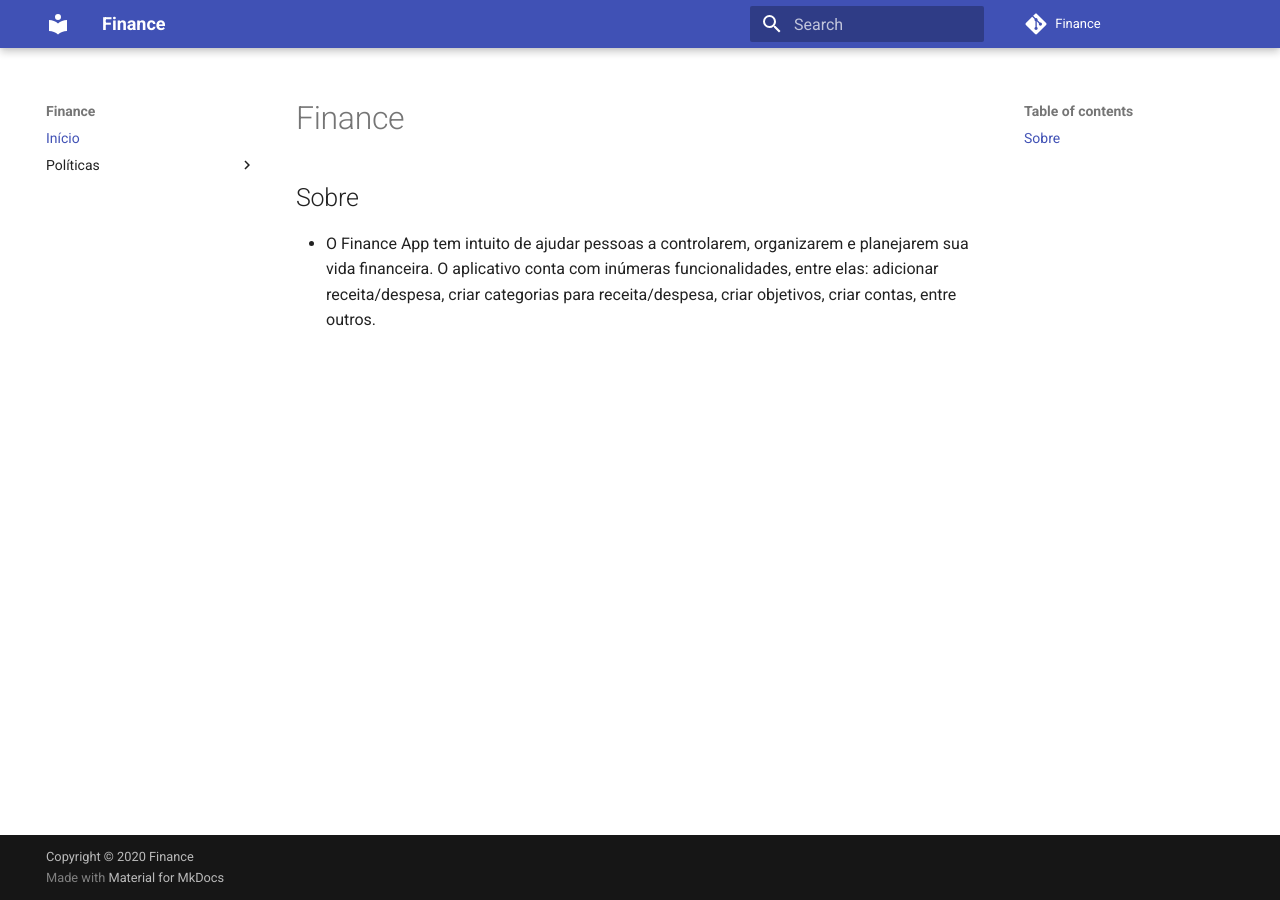
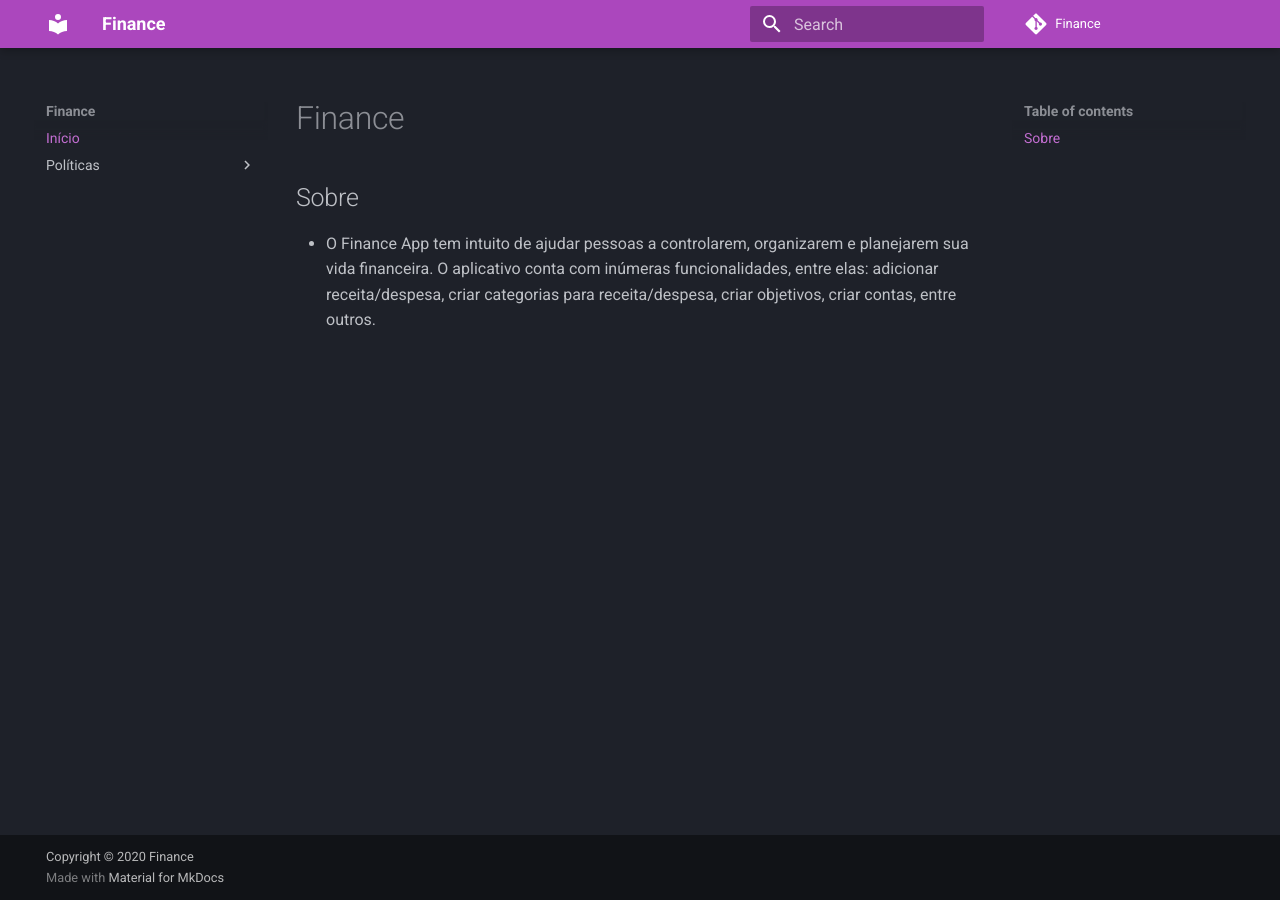
Before and after one commit to fellipe-araujo/Finance, an MkDocs documentation site: the page built from docs/index.md, in a window 1280 px wide. Built offline with MkDocs 1.6.1 and Material for MkDocs 9.7.7, drawn with Linux system fonts in a browser that asks for light colours; comment, search, counter and statistics services are not loaded.

Commit message:
Styling structure page.

```diff
--- a/mkdocs.yml
+++ b/mkdocs.yml
@@ -5,8 +5,12 @@ repo_url: 'https://github.com/fellipe-araujo/Finance'
 
 copyright: 'Copyright &copy; 2020 Finance'
 
-theme: material
-
+theme:
+  name: 'material'
+  palette:
+    - scheme: 'slate'
+      primary: 'purple'
+      accent: 'purple'
 nav:
   - Início: index.md
   - Políticas:
```
